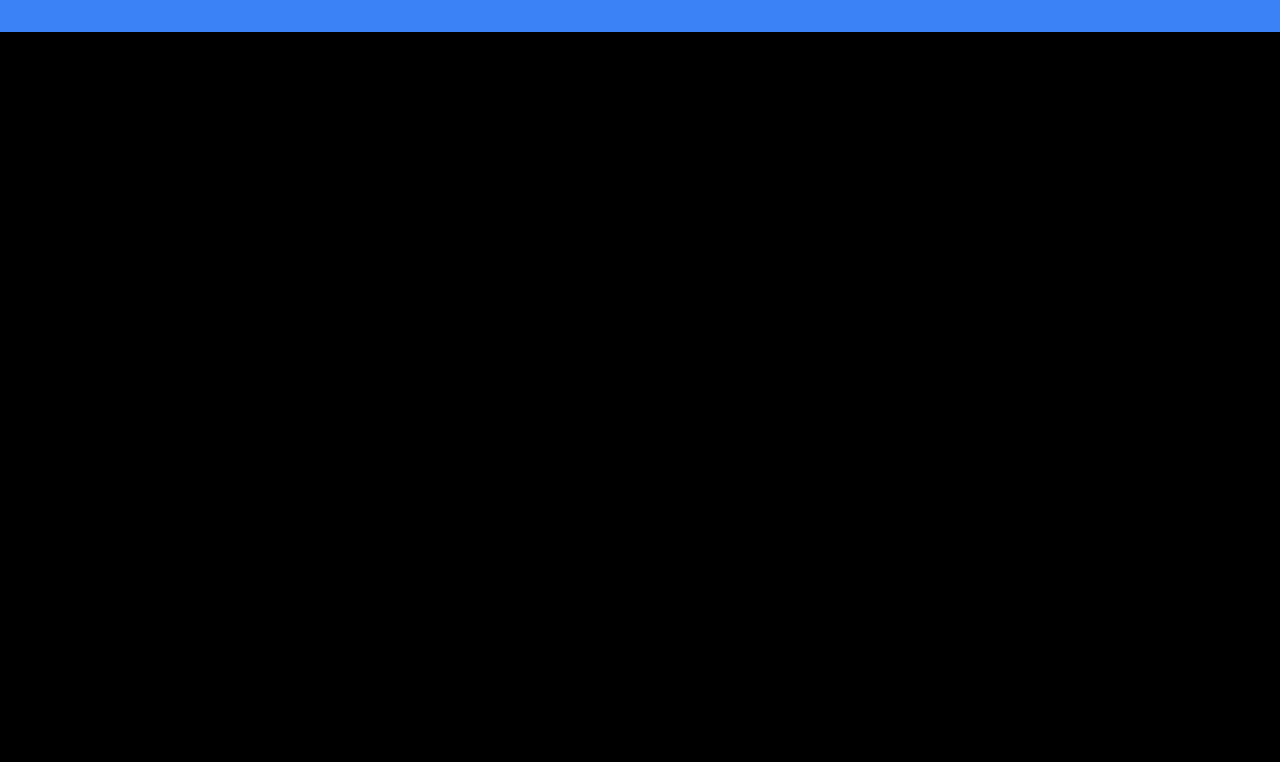
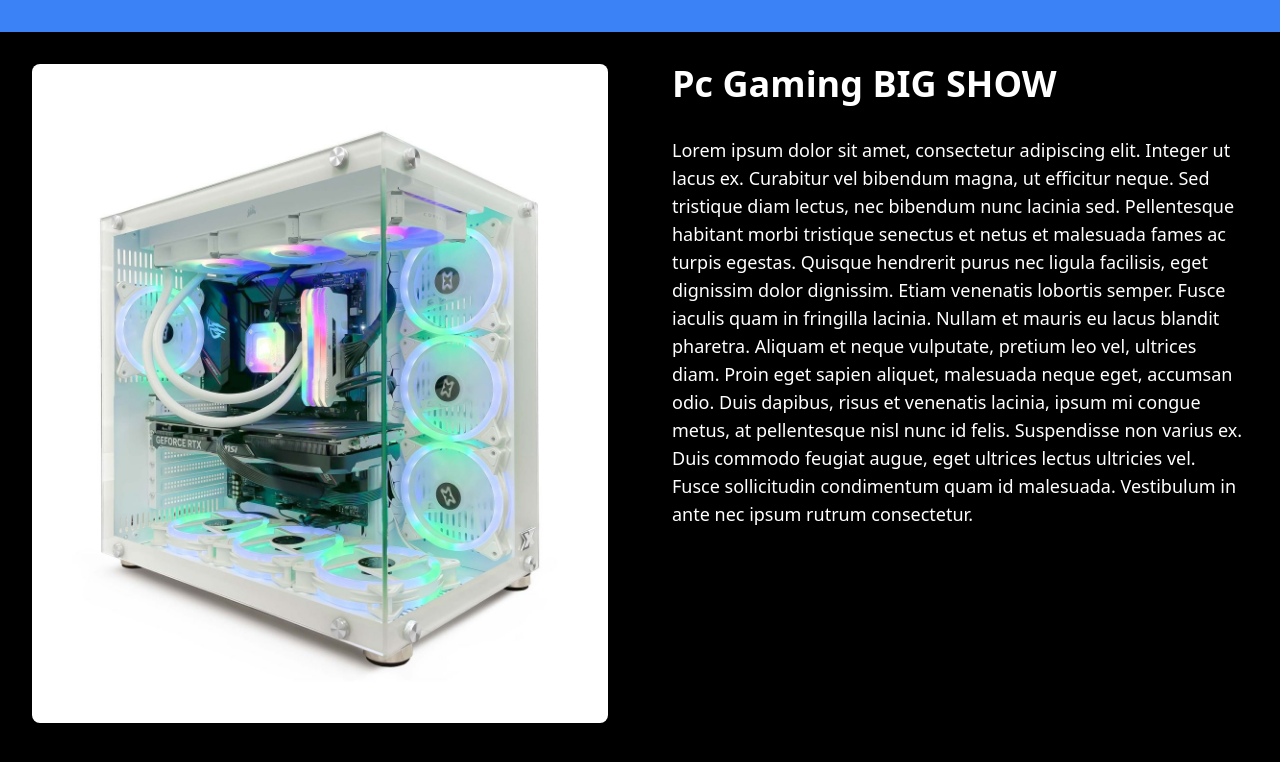
Before and after one commit to Mxhdi9/Site-Mehd-E-Tech, a Next.js app: page /EnSavoirPlus/bigshow in a window 1280 px wide. Before the commit this address had no page. Shown: the top 762 px of the page. Built offline with nearby package versions, Linux system fonts and the light colour scheme.

Commit message:
Création des pages "EnSavoirPlus" à la place de "Ajouter Au Panier" et liaison de ces pages dans le "index"

```diff
--- /dev/null
+++ b/src/pages/EnSavoirPlus/bigshow.tsx
@@ -0,0 +1,45 @@
+import React from 'react';
+import Image from 'next/image';
+
+function BigShow() {
+  return (
+    <div className="flex justify-center">
+      <div className="w-1/2 p-8">
+        {/* Affichage du produit à gauche */}
+        <div className="rounded-lg overflow-hidden">
+          <Image
+            src="/img/pcgaming.jpg"
+            alt="Produit"
+            className="w-full"
+            width={800}
+            height={600}
+          />
+        </div>
+      </div>
+      <div className="w-1/2 p-8">
+        {/* Nom du produit en haut de la page */}
+        <h1 className="text-white text-4xl font-bold mb-8">Pc Gaming BIG SHOW</h1>
+
+        {/* Description de produit à droite */}
+        <p className="text-white text-lg">
+          Lorem ipsum dolor sit amet, consectetur adipiscing elit. Integer ut
+          lacus ex. Curabitur vel bibendum magna, ut efficitur neque. Sed
+          tristique diam lectus, nec bibendum nunc lacinia sed. Pellentesque
+          habitant morbi tristique senectus et netus et malesuada fames ac
+          turpis egestas. Quisque hendrerit purus nec ligula facilisis, eget
+          dignissim dolor dignissim. Etiam venenatis lobortis semper. Fusce
+          iaculis quam in fringilla lacinia. Nullam et mauris eu lacus blandit
+          pharetra. Aliquam et neque vulputate, pretium leo vel, ultrices diam.
+          Proin eget sapien aliquet, malesuada neque eget, accumsan odio. Duis
+          dapibus, risus et venenatis lacinia, ipsum mi congue metus, at
+          pellentesque nisl nunc id felis. Suspendisse non varius ex. Duis
+          commodo feugiat augue, eget ultrices lectus ultricies vel. Fusce
+          sollicitudin condimentum quam id malesuada. Vestibulum in ante nec
+          ipsum rutrum consectetur.
+        </p>
+      </div>
+    </div>
+  );
+}
+
+export default BigShow;
--- /dev/null
+++ b/src/pages/EnSavoirPlus/chaise.tsx
@@ -0,0 +1,45 @@
+import React from 'react';
+import Image from 'next/image';
+
+function Chaise() {
+  return (
+    <div className="flex justify-center">
+      <div className="w-1/2 p-8">
+        {/* Affichage du produit à gauche */}
+        <div className="rounded-lg overflow-hidden">
+          <Image
+            src="/img/chaise.png"
+            alt="Produit"
+            className="w-full"
+            width={800}
+            height={600}
+          />
+        </div>
+      </div>
+      <div className="w-1/2 p-8">
+        {/* Nom du produit en haut de la page */}
+        <h1 className="text-white text-4xl font-bold mb-8">Chaise Gaming</h1>
+
+        {/* Description de produit à droite */}
+        <p className="text-white text-lg">
+          Lorem ipsum dolor sit amet, consectetur adipiscing elit. Integer ut
+          lacus ex. Curabitur vel bibendum magna, ut efficitur neque. Sed
+          tristique diam lectus, nec bibendum nunc lacinia sed. Pellentesque
+          habitant morbi tristique senectus et netus et malesuada fames ac
+          turpis egestas. Quisque hendrerit purus nec ligula facilisis, eget
+          dignissim dolor dignissim. Etiam venenatis lobortis semper. Fusce
+          iaculis quam in fringilla lacinia. Nullam et mauris eu lacus blandit
+          pharetra. Aliquam et neque vulputate, pretium leo vel, ultrices diam.
+          Proin eget sapien aliquet, malesuada neque eget, accumsan odio. Duis
+          dapibus, risus et venenatis lacinia, ipsum mi congue metus, at
+          pellentesque nisl nunc id felis. Suspendisse non varius ex. Duis
+          commodo feugiat augue, eget ultrices lectus ultricies vel. Fusce
+          sollicitudin condimentum quam id malesuada. Vestibulum in ante nec
+          ipsum rutrum consectetur.
+        </p>
+      </div>
+    </div>
+  );
+}
+
+export default Chaise;
--- /dev/null
+++ b/src/pages/EnSavoirPlus/moniteur.tsx
@@ -0,0 +1,45 @@
+import React from 'react';
+import Image from 'next/image';
+
+function Moniteur() {
+  return (
+    <div className="flex justify-center">
+      <div className="w-1/2 p-8">
+        {/* Affichage du produit à gauche */}
+        <div className="rounded-lg overflow-hidden">
+          <Image
+            src="/img/ecrangaming.jfif"
+            alt="Produit"
+            className="w-full"
+            width={800}
+            height={600}
+          />
+        </div>
+      </div>
+      <div className="w-1/2 p-8">
+        {/* Nom du produit en haut de la page */}
+        <h1 className="text-white text-4xl font-bold mb-8">Ecran Gaming 165 Hz</h1>
+
+        {/* Description de produit à droite */}
+        <p className="text-white text-lg">
+          Lorem ipsum dolor sit amet, consectetur adipiscing elit. Integer ut
+          lacus ex. Curabitur vel bibendum magna, ut efficitur neque. Sed
+          tristique diam lectus, nec bibendum nunc lacinia sed. Pellentesque
+          habitant morbi tristique senectus et netus et malesuada fames ac
+          turpis egestas. Quisque hendrerit purus nec ligula facilisis, eget
+          dignissim dolor dignissim. Etiam venenatis lobortis semper. Fusce
+          iaculis quam in fringilla lacinia. Nullam et mauris eu lacus blandit
+          pharetra. Aliquam et neque vulputate, pretium leo vel, ultrices diam.
+          Proin eget sapien aliquet, malesuada neque eget, accumsan odio. Duis
+          dapibus, risus et venenatis lacinia, ipsum mi congue metus, at
+          pellentesque nisl nunc id felis. Suspendisse non varius ex. Duis
+          commodo feugiat augue, eget ultrices lectus ultricies vel. Fusce
+          sollicitudin condimentum quam id malesuada. Vestibulum in ante nec
+          ipsum rutrum consectetur.
+        </p>
+      </div>
+    </div>
+  );
+}
+
+export default Moniteur;
--- a/src/pages/index.tsx
+++ b/src/pages/index.tsx
@@ -3,105 +3,127 @@ import ReactDOM from 'react-dom';
 import Image from 'next/image';
 import Link from 'next/link';
 
-
-function Index(){
-  return(
+function Index() {
+  return (
     <>
-<h1 className='text-white text-center text-4xl my-8'>
+    <h1 className="text-white text-center text-4xl my-8">
         Salam tu es bien sur Mehd-E-Tech
       </h1>
 
-<Link href="/LoginUser/loginUser">
-<div className="flex justify-end">
-
-  <button type="button"className="text-white bg-blue-700 hover:bg-blue-800 focus:ring-4 focus:ring-blue-300 font-medium rounded-lg text-sm px-6 py-3 mb-2 dark:bg-blue-600 dark:hover:bg-blue-700 focus:outline-none dark:focus:ring-blue-800 ml-auto">
-  Connexion
-</button>
-
-</div>
+      <nav className="flex justify-center items-center mb-4">
+        <div className="flex">
+          <Link href="/index.tsx" className="bg-purple-500 text-white px-4 py-2">
+            Ordinateur Gaming
           </Link>
 
-<div className="container mx-auto px-4"></div><div>
-<form className="flex-grow flex justify-center mr-4"></form>
+          <Link href="/index.tsx" className="bg-purple-500 text-white px-4 py-2">
+            Moniteurs Gaming
+          </Link>
+
+          <Link href="/index.tsx" className="bg-purple-500 text-white px-4 py-2">
+            Chaises Gaming
+          </Link>
+        </div>
+      </nav>
+
+      <nav className="flex justify-end mb-4">
+        <Link href="/LoginUser/loginUser">
+          <button
+            type="button"
+            className="bg-red-500 hover:bg-red-600 focus:ring-4 focus:ring-red-300 font-medium rounded-lg text-sm px-6 py-3 mb-2 dark:bg-red-700 dark:hover:bg-red-800 focus:outline-none dark:focus:ring-red-800 ml-2"
+          >
+            <span className="inline-block text-white">Connexion</span>
+          </button>
+        </Link>
+
+        <Link href="/Contact/contact">
+          <button
+            type="button"
+            className="bg-red-500 hover:bg-red-600 focus:ring-4 focus:ring-red-300 font-medium rounded-lg text-sm px-6 py-3 mb-2 dark:bg-red-700 dark:hover:bg-red-800 focus:outline-none dark:focus:ring-red-800 ml-2"
+          >
+            <span className="inline-block text-white">Contact</span>
+          </button>
+        </Link>
+      </nav>
+
+      <div className="container mx-auto px-4">
+        <div>
+          <form className="flex-grow flex justify-center mr-4">
             <input
               type="text"
               placeholder="Rechercher"
               className="border border-gray-400 px-2 py-1 rounded-full"
             />
+          </form>
         </div>
         <div className="flex space-x-2"></div>
-<p className="text-red-800 text-center text-2xl mb-8">
-    Les promotions du moment 🥳🥳🥳
+        <p className="text-red-800 text-center text-3xl font-bold mb-8">
+          Les promotions du moment 🎉🎉🎉
         </p>
         <div className="grid grid-cols-1 sm:grid-cols-2 md:grid-cols-3 gap-8">
           <div className="bg-white p-4">
-          {"/Panier"}
+            <p>{"*Avis client* Un PC Gaming TOP je recommande"}</p>
             <h3 className="text-xl mb-2">Ordinateurs gaming</h3>
-            <p className="text-gray-500 mb-4">
-              PC Gaming BIG SHOW 🤯🤯🤯
-            </p>
+            <p className="text-gray-500 mb-4">PC Gaming BIG SHOW 🤯🤯🤯</p>
 
             <div className="flex justify-between items-center">
-              <span className="text-gray-500" style={{ fontSize: "20px" }}>2989,86 €</span>
+              <span className="text-gray-500" style={{ fontSize: '20px' }}>
+                2989,86 €
+              </span>
               <Image
-                src= {"/img/pcgaming.jpg"}
+                src="/img/pcgaming.jpg"
                 alt="Ecran Gaming"
                 width={300}
                 height={0}
               />
-              <Link
-                href="/index.tsx"
-                className="bg-black text-white px-4 py-2"
-              >
-                ajouter au panier
+              <Link href="/EnSavoirPlus/bigshow" className="bg-black text-white px-4 py-2">
+                En savoir plus
               </Link>
             </div>
           </div>
           <div className="bg-white p-4">
-
             <h3 className="text-xl mb-2">Ecran Gaming</h3>
             <p className="text-gray-500 mb-4">
-                Devenez un pro de la vision grace a votre écran 4K 165Hz 🥵🥵🥵
+              Devenez un pro de la vision grâce à votre écran 4K 165Hz 🥵🥵🥵
             </p>
             <div className="flex justify-between items-center">
-              <span className="text-gray-500" style={{ fontSize: "20px" }}>499,99 €</span>
+              <span className="text-gray-500" style={{ fontSize: '20px' }}>
+                499,99 €
+              </span>
               <Image
-                src= {"/img/ecrangaming.jfif"}
+                src="/img/ecrangaming.jfif"
                 alt="Ecran Gaming"
                 width={300}
                 height={0}
               />
-              <Link
-                href="/Panier"
-                className="bg-black text-white px-4 py-2"
-              >Ajouter au panier
+              <Link href="/EnSavoirPlus/moniteur" className="bg-black text-white px-4 py-2">
+                En savoir plus
               </Link>
             </div>
           </div>
 
           <div className="bg-white p-4">
-
             <h3 className="text-xl mb-2">Chaise gaming</h3>
-            <p className="text-gray-500 mb-4">
-              Chaise gaming ultra confortable 💺💺💺
-            </p>
+            <p className="text-gray-500 mb-4">Chaise gaming ultra confortable 💺💺💺</p>
             <div className="flex justify-between items-center">
-              <span className="text-gray-500" style={{ fontSize: "20px" }}>250,99 €</span>
+              <span className="text-gray-500" style={{ fontSize: '20px' }}>
+                250,99 €
+              </span>
               <Image
-                src= {"/img/chaise.png"}
+                src="/img/chaise.png"
                 alt="Chaise gaming"
                 width={300}
                 height={0}
               />
-               <Link href = {"/Panier"}
-                className="bg-black text-white px-4 py-2"
-              >Ajouter au panier </Link>
-
+              <Link href="/EnSavoirPlus/chaise" className="bg-black text-white px-4 py-2">
+                En savoir plus
+              </Link>
             </div>
           </div>
         </div>
-
+      </div>
     </>
   );
 }
+
 export default Index;
```
Lines whose indentation alone changed are shown as unchanged.
